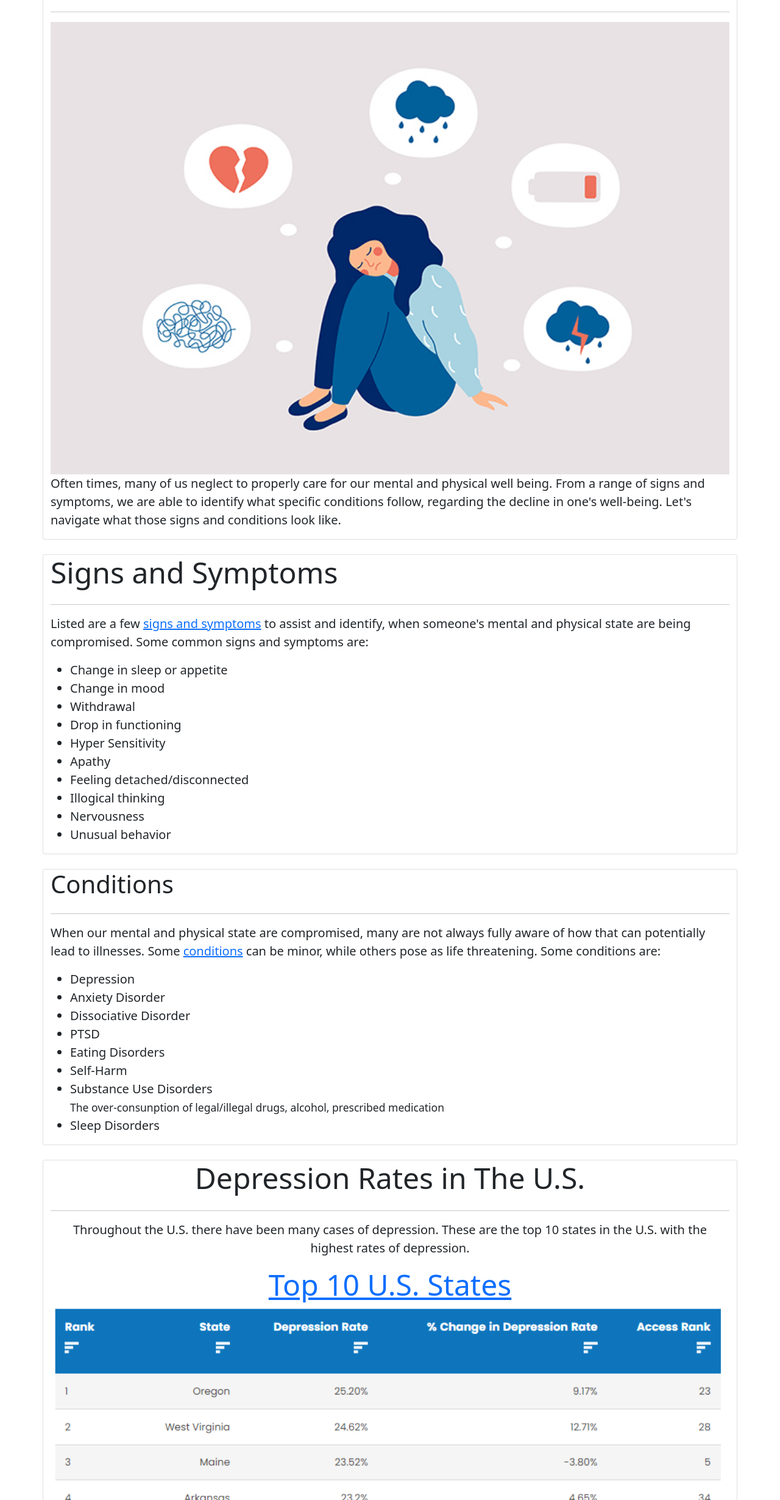
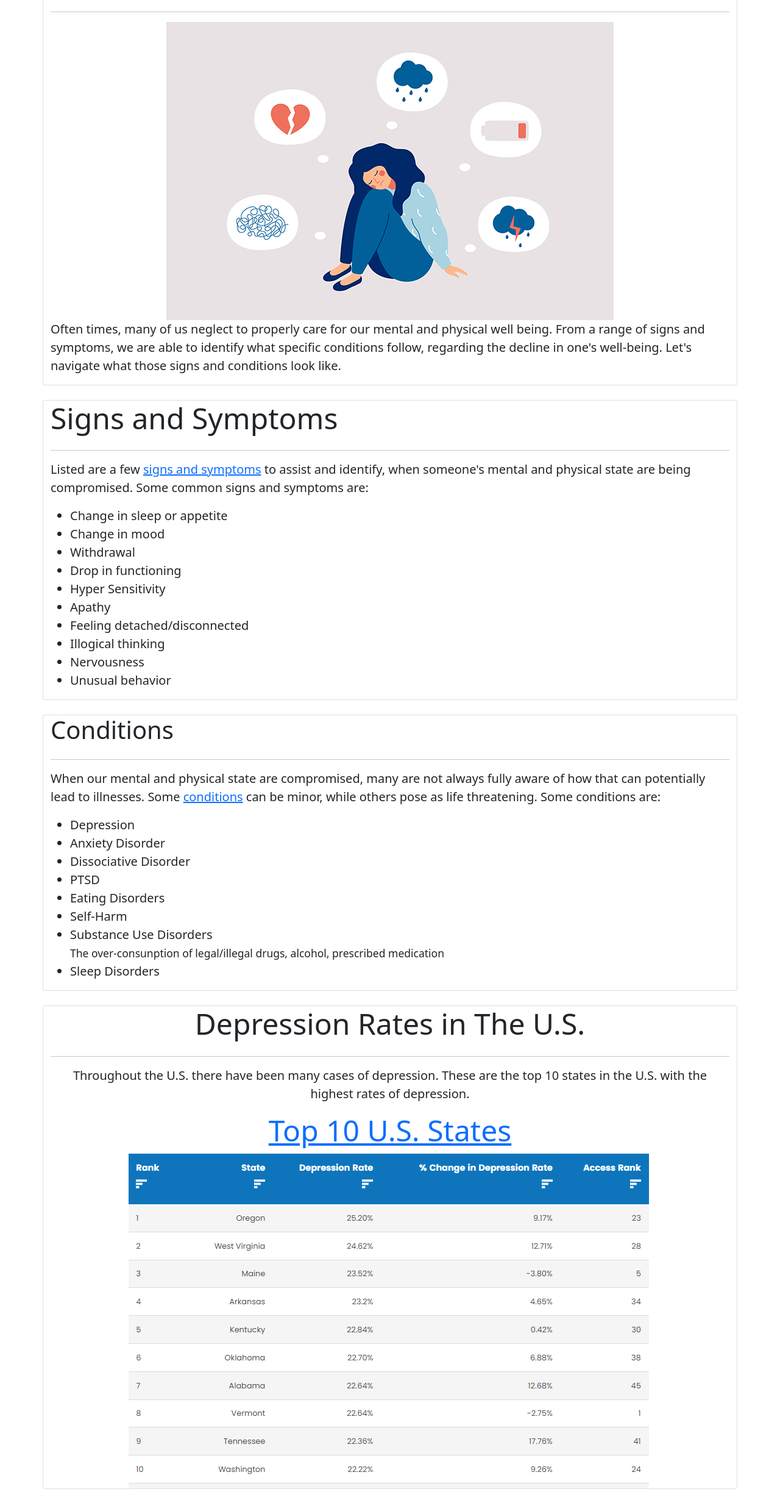
Before and after one commit to jasonarzona/github_project, a plain HTML site: page IdentifyingOthers.html in a window 1280 px wide. Shown: the part 311-2771 px from the top of the page at 61% size. Drawn offline with nearby package versions, Linux system fonts and the light colour scheme.

Commit message:
more changes

```diff
--- a/IdentifyingOthers.html
+++ b/IdentifyingOthers.html
@@ -17,7 +17,7 @@
 
             <a class="navbar-brand" href="index.html">
                         <img src="https://www.pngfind.com/pngs/m/311-3115520_healthy-care-png-photos-health-care-delivery-icon.png"
-                alt="" width="33.5" height="28" >
+                        alt="" width="33.5" height="28">
                         Health
             </a>
                 <button class="navbar-toggler" type="button" data-bs-toggle="collapse" data-bs-target="#navbar1">
@@ -36,7 +36,6 @@
                             <li class="nav-item active">
                                 <a class="nav-link" href="IdentifyingOthers.html">Identifying Others</a>
                             </li>
-
          </div>
      </nav>
 </body>
@@ -48,7 +47,7 @@
             <h1 class="display-1 text-center">Decreased Mental and Physical Health</h1>
             <h3 class="display-6 text-center">What Does that Look Like?</h3>
             <hr>
-            <img class="img-responsive" src="warning-signs-blog_1.jpg" alt="">
+            <img src="warning-signs-blog_1.jpg" class="mx-auto d-block">
                 <p class="lead">Often times, many of us neglect to properly care for our mental and physical
                     well being. From a range of signs and symptoms, we are able to identify what
                     specific conditions follow, regarding the decline in one's well-being. Let's
@@ -119,7 +118,7 @@
                 in the U.S. with the highest rates of depression.
                 </p>
                 <h3 class="display-5 text-center"><a href="https://quotewizard.com/news/posts/states-with-highest-depression-rates">Top 10 U.S. States</a></h3>
-                <img class="img-responsive" src="Screenshot (128).png" alt="">
+                <img src="Screenshot (128).png" class="mx-auto d-block">
 
         </div>
     </section
```
Lines whose indentation alone changed are shown as unchanged.
